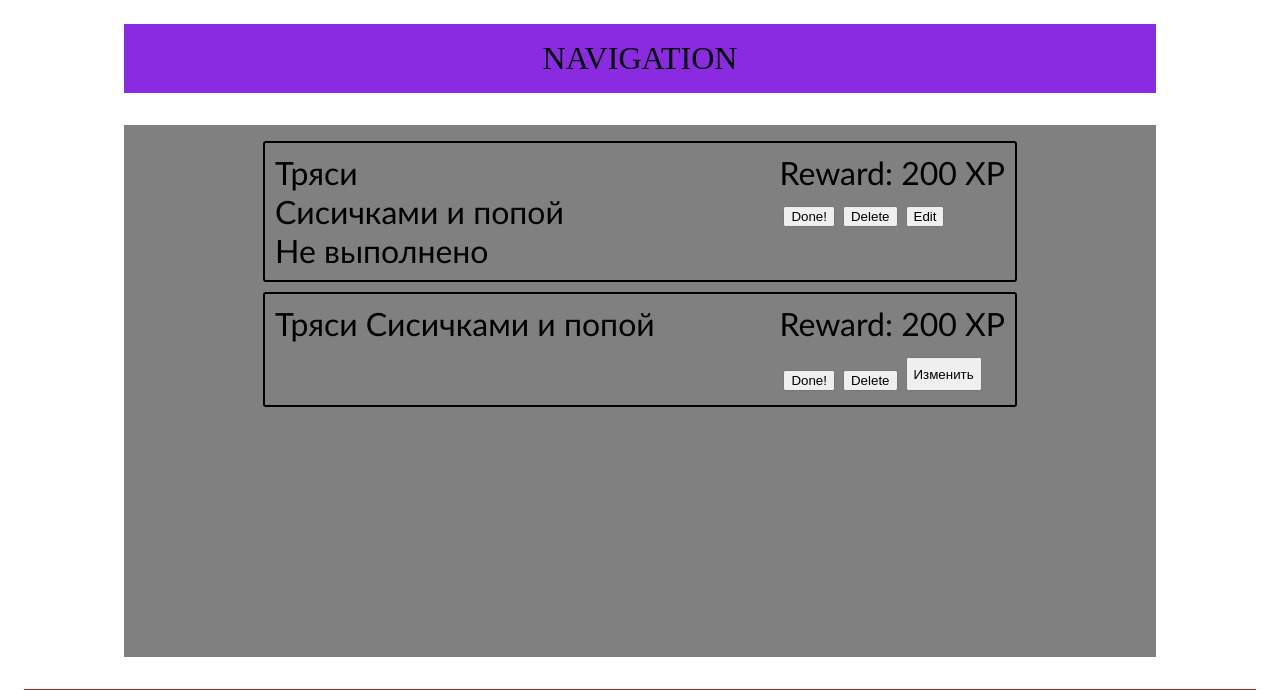
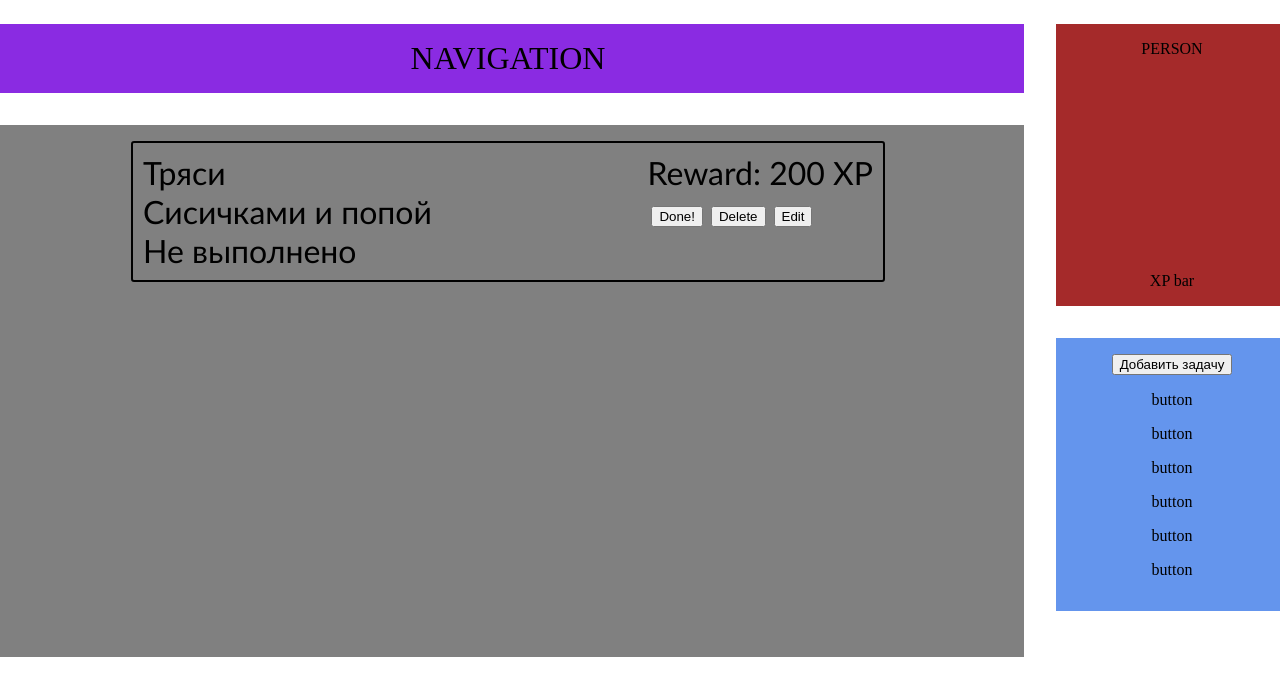
Before and after one commit to ArestMarih/NewTracks, a Django app: page / in a window 1280 px wide. Shown: the top 690 px of the page. Run offline with Django 4.2, Linux system fonts and the light colour scheme; data comes from the database, SQL or seed files in the repository; both versions use the stored data as it was after the commit.

Commit message:
FixCommit

```diff
--- a/Track/trak/templates/trak/main.html
+++ b/Track/trak/templates/trak/main.html
@@ -12,33 +12,9 @@
     <div id="a">
         <div class="b">
             <div id="nav">NAVIGATION</div>
-            <div id="inf">{% include "./questCard.html" %}
-                {% for quest in quests %}
-                <div id='info'>
-                    <div id='infostate'>
-                        <div class='infotext' id='infomain'>{{ quest.nameQu }} {{ quest.comments }} </div>
-                            <div id='inforb'>
-                                <div class='infotext'>Reward: {{ quest.exp }} XP </div>
-                                <div class="infotext">
-                                  <div id="infob">
-                                    <a href="done/{{ quest.id }}"><button class='infobtn'>Done!</button></a>
-                                    <a href="deleters/{{ quest.id }}"><button class='infobtn'>Delete</button></a>
-                                    <button
-                                      class="infobtn"
-                                      type="button"
-                                      onclick="openEdit({{ quest.id }})"
-                                    >
-                                      Изменить
-                                    </button>
-                                  </div>
-                                    </div>
-                            </div>
-                    </div>
-                </div>
-            </div>
-          {% endfor %}
+            <div id="inf">{% include "./questCard.html" %}</div>
         </div>
-    </div>
+
       <div class="b">
         <div id="per">
           <div id="perpic">PERSON</div>
```
Also changed, not shown: Track/db.sqlite3.
